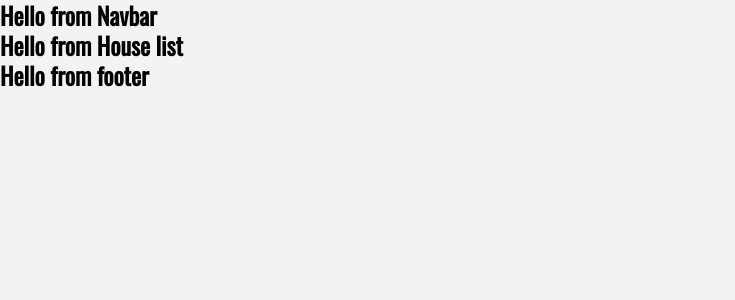
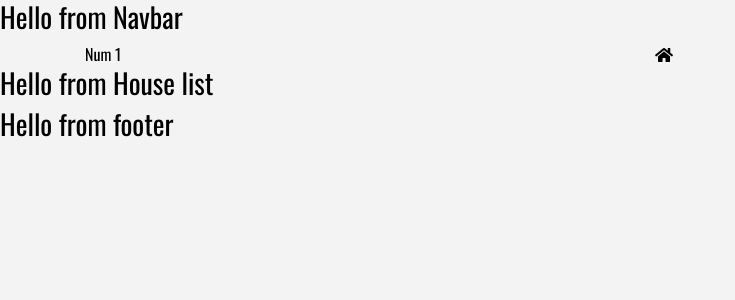
Before and after one commit to cornets28/tru-color-painting, a React (Create React App) app: page / in a window 1280 px wide. Shown: the top 300 px of the page, without its empty margins (0-735 px from the left). Built offline with nearby package versions, Linux system fonts and the light colour scheme.

Commit message:
add bootstrap

```diff
--- a/src/App.js
+++ b/src/App.js
@@ -2,6 +2,7 @@ import React from "react";
 
 import { Switch, Route } from "react-router-dom";
 import "./App.css";
+import "bootstrap/dist/css/bootstrap.min.css";
 import Navbar from "./component/Navbar";
 import AboutUs from './component/AboutUs';
 import HouseList from "./component/HouseList";
@@ -14,6 +15,12 @@ function App() {
   return (
     <React.Fragment>
       <Navbar />
+      <div className="container">
+        <div className="row">
+          <div className="col-6">Num 1</div>
+          <div className="col-6"><span><div className="i fas fa-home"></div></span></div>
+        </div>
+      </div>
       <Switch>
         <Route exact path="/" component={HouseList} />
         <Route path="/details" component={HouseDetails} />
```
